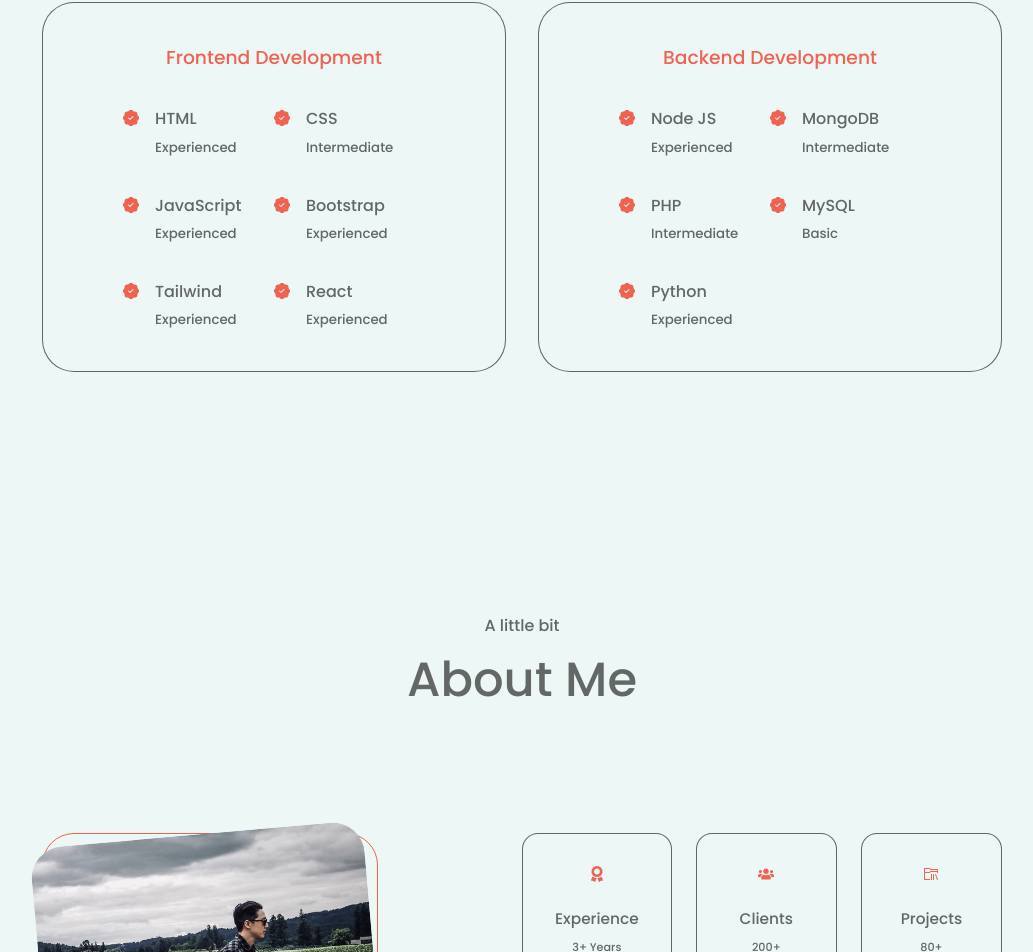
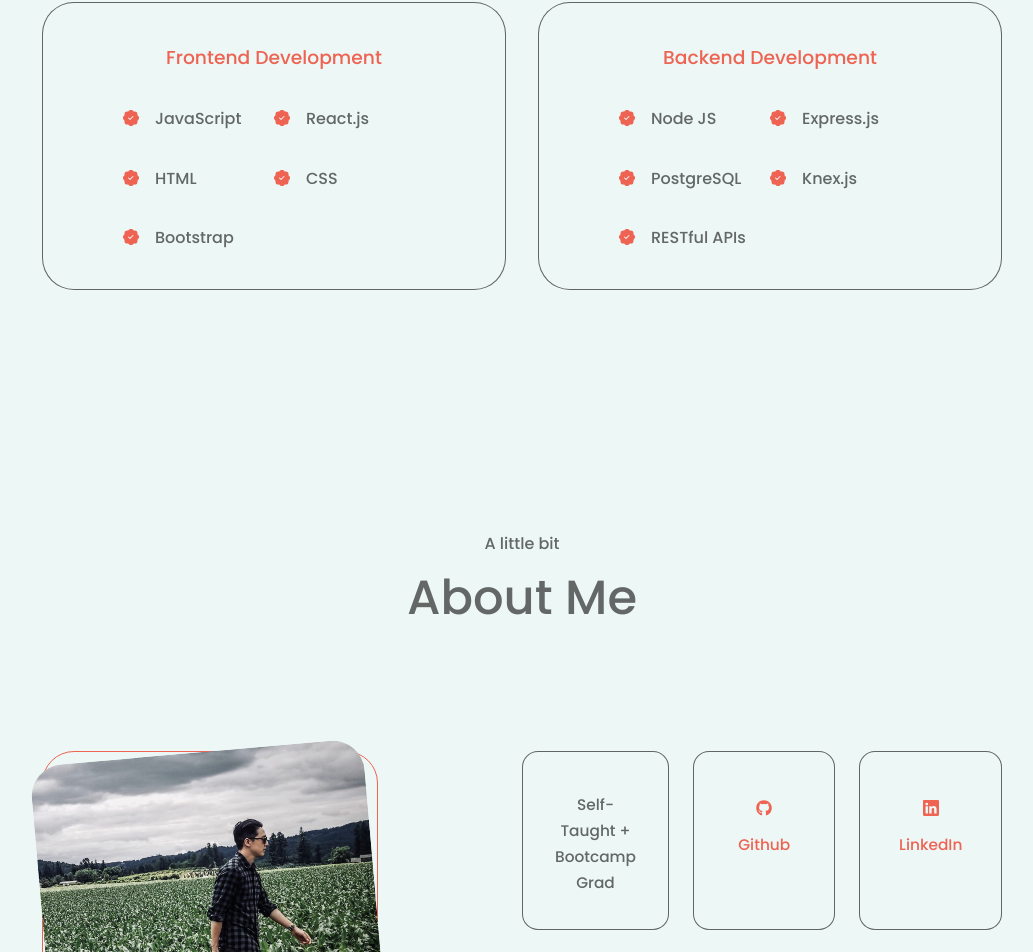
Before and after one commit to eugene-choi-dev/eugenechoi.io, a React (Create React App) app: page / in a window 1280 px wide. Shown: the part 2554-3506 px from the top of the page, without its empty margins (118-1151 px from the left). Built offline with nearby package versions, Linux system fonts and the light colour scheme.

Commit message:
various style + content changes

```diff
--- a/src/components/about/About.jsx
+++ b/src/components/about/About.jsx
@@ -1,10 +1,9 @@
 import React from "react";
 import "./about.css";
 import ME from "../../assets/me-about.jpg";
-import { FaAward } from "react-icons/fa";
-import { FaUsers } from "react-icons/fa";
-import { VscFolderLibrary } from "react-icons/vsc";
-import Resume from './Resume'
+import { BsLinkedin } from "react-icons/bs";
+import { FaGithub } from "react-icons/fa";
+import Resume from "./Resume";
 
 const About = () => {
   return (
@@ -22,21 +21,24 @@ const About = () => {
         <div className="about__content">
           <div className="about__cards">
             <article className="about__card">
-              <FaAward className="about__icon" />
-              <h5>Experience</h5>
-              <small>3+ Years Experience</small>
+              <h5>Self-Taught + Bootcamp Grad</h5>
             </article>
 
-            <article className="about__card">
-              <FaUsers className="about__icon" />
-              <h5>Clients</h5>
-              <small>200+ Worldwide</small>
+            <article className="about__card" id="github__card">
+              <a href="https://github.com/eugene-choi-dev" target="_blank">
+                <FaGithub className="about__icon" />
+                <h5>Github</h5>
+              </a>
             </article>
 
-            <article className="about__card">
-              <VscFolderLibrary className="about__icon" />
-              <h5>Projects</h5>
-              <small>80+ Completed</small>
+            <article className="about__card" id="linkedin__card">
+              <a
+                href="https://www.linkedin.com/in/eugene-choi-dev/"
+                target="_blank"
+              >
+                <BsLinkedin className="about__icon" />
+                <h5>LinkedIn</h5>
+              </a>
             </article>
           </div>
           <p>
@@ -47,10 +49,6 @@ const About = () => {
           </p>
 
           <Resume />
-
-          {/* <a href="#contact" className="btn btn-primary">
-            Let's Talk
-          </a> */}
         </div>
       </div>
     </section>
--- a/src/components/about/about.css
+++ b/src/components/about/about.css
@@ -51,23 +51,29 @@
 }
 
 .about__card:hover .about__icon {
-  color: white;
+  color: var(--color-bg);
+}
+
+.about__card:hover a {
+  color: var(--color-bg);
 }
 
 .about__icon {
     color: var(--color-primary);
     font-size: 1.4 rem;
-    margin-bottom: 1rem;
+    transition: var(--transition);
+    text-align: center;
+    margin-top: 1rem;
+}
+
+.about__card h5 {
+    margin-top: 0.5rem;
+    font-size: 0.96rem;
     transition: var(--transition);
 }
 
-.about__card h5 {
-    font-size: 0.96rem;
-}
-
-.about__card small {
-    font-size: 0.7rem;
-    color: var(--color-dark);
+.about__card:hover h5 {
+  color: var(--color-bg);
 }
 
 .about__content p {
--- a/src/components/contact/Contact.jsx
+++ b/src/components/contact/Contact.jsx
@@ -1,7 +1,7 @@
 import React from 'react'
 import './contact.css'
 import {MdOutlineEmail} from 'react-icons/md'
-import {RiMessengerLine} from 'react-icons/ri'
+// import {RiMessengerLine} from 'react-icons/ri'
 import {BsWhatsapp} from 'react-icons/bs'
 import { useRef } from 'react';
 import emailjs from 'emailjs-com';
@@ -28,22 +28,19 @@ const Contact = () => {
           <article className="contact__option">
             <MdOutlineEmail className='contact__option-icon'/>
             <h4>Email</h4>
-            <h5>eugene.eugene@gmail.com</h5>
             <a href="mailto:eugene.eugene@gmail.com" target="_blank">Send A Message</a>
           </article>
 
-          <article className="contact__option">
+          {/* <article className="contact__option">
             <RiMessengerLine className='contact__option-icon'/>
             <h4>Messenger</h4>
-            <h5>eugene.eugene</h5>
             <a href="https://m.me/eugene.eugene" target="_blank">Send A Message</a>
-          </article>
+          </article> */}
 
           <article className="contact__option">
             <BsWhatsapp className='contact__option-icon'/>
             <h4>WhatsApp</h4>
-            <h5>+123456789</h5>
-            <a href="https://api.whatsapp.com/send?phone=+13105557777" target="_blank">Send A Message</a>
+            <a href="https://api.whatsapp.com/send?phone=+13109262562" target="_blank">Send A Message</a>
           </article>
 
         </div>
--- a/src/components/experience/Experience.jsx
+++ b/src/components/experience/Experience.jsx
@@ -15,43 +15,31 @@ const Experience = () => {
             <article className="experience__details">
               <BsPatchCheckFill className="experience__details-icon"/>
               <div>
+                <h4>JavaScript</h4>
+              </div>
+            </article>
+            <article className="experience__details">
+              <BsPatchCheckFill className="experience__details-icon"/>
+              <div>
+                <h4>React.js</h4>
+              </div>
+            </article>
+            <article className="experience__details">
+              <BsPatchCheckFill className="experience__details-icon"/>
+              <div>
                 <h4>HTML</h4>
-                <small>Experienced</small>
               </div>
             </article>
             <article className="experience__details">
               <BsPatchCheckFill className="experience__details-icon"/>
               <div>
                 <h4>CSS</h4>
-                <small>Intermediate</small>
-              </div>
-            </article>
-            <article className="experience__details">
-              <BsPatchCheckFill className="experience__details-icon"/>
-              <div>
-                <h4>JavaScript</h4>
-                <small>Experienced</small>
               </div>
             </article>
             <article className="experience__details">
               <BsPatchCheckFill className="experience__details-icon"/>
               <div>
                 <h4>Bootstrap</h4>
-                <small>Experienced</small>
-              </div>
-            </article>
-            <article className="experience__details">
-              <BsPatchCheckFill className="experience__details-icon"/>
-              <div>
-                <h4>Tailwind</h4>
-                <small>Experienced</small>
-              </div>
-            </article>
-            <article className="experience__details">
-              <BsPatchCheckFill className="experience__details-icon"/>
-              <div>
-                <h4>React</h4>
-                <small>Experienced</small>
               </div>
             </article>
           </div>
@@ -65,35 +53,30 @@ const Experience = () => {
               <BsPatchCheckFill className="experience__details-icon" />
               <div>
                 <h4>Node JS</h4>
-                <small>Experienced</small>
               </div>
             </article>
             <article className="experience__details">
               <BsPatchCheckFill className="experience__details-icon" />
               <div>
-                <h4>MongoDB</h4>
-                <small>Intermediate</small>
+                <h4>Express.js</h4>
               </div>
             </article>
             <article className="experience__details">
               <BsPatchCheckFill className="experience__details-icon" />
               <div>
-                <h4>PHP</h4>
-                <small>Intermediate</small>
+                <h4>PostgreSQL</h4>
               </div>
             </article>
             <article className="experience__details">
               <BsPatchCheckFill className="experience__details-icon" />
               <div>
-                <h4>MySQL</h4>
-                <small>Basic</small>
+                <h4>Knex.js</h4>
               </div>
             </article>
             <article className="experience__details">
               <BsPatchCheckFill className="experience__details-icon" />
               <div>
-                <h4>Python</h4>
-                <small>Experienced</small>
+                <h4>RESTful APIs</h4>
               </div>
             </article>
           </div>
--- a/src/components/portfolio/portfolio.css
+++ b/src/components/portfolio/portfolio.css
@@ -7,7 +7,7 @@
 .portfolio__item {
     background: var(--color-bg);
     padding: 1.2rem;
-    /* border-radius: .5rem; */
+    border-radius: .5rem;
     border: 1px solid var(--color-dark);
     transition: var(--transition);
 }
--- a/src/index.css
+++ b/src/index.css
@@ -44,7 +44,6 @@ body {
 .container {
     width: var(--container-width-lg);
     margin: 0 auto;
-    /* margin-bottom: 10rem; */
 }
 
 h1, h2, h3, h4, h5 {
```
